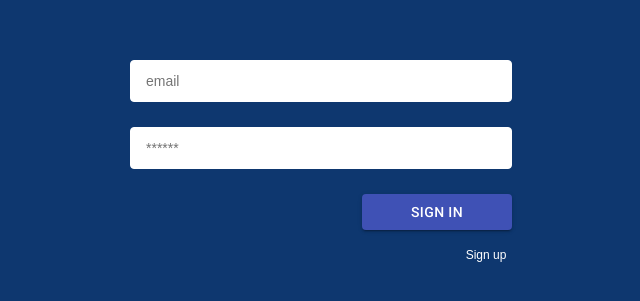
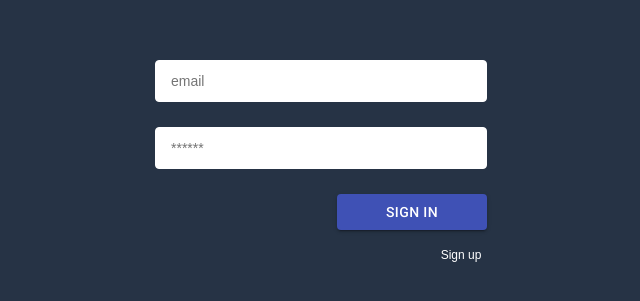
Before and after one commit to VladislavDurden/apaldalv-client, a React (Create React App) app: page / in a window 1280 px wide. Shown: the part 245-546 px from the top of the page, without its empty margins (319-959 px from the left). Built offline with nearby package versions, Linux system fonts and the light colour scheme.

Commit message:
* update colors them

```diff
--- a/src/common/components/loginPage/loginPage.scss
+++ b/src/common/components/loginPage/loginPage.scss
@@ -1,4 +1,10 @@
-$formWidth: 350px;
+$formWidth: 300px;
+@media(min-width: 400px) {
+  $formWidth: 350px;
+}
+$chooseFormMargin: -($formWidth - 20);
+$mainColor: #263345;
+$extraColor: #C9C783;
 
 .login-page {
   display: flex;
@@ -8,7 +14,7 @@ $formWidth: 350px;
   width: 100%;
   height: 100vh;
   overflow: hidden;
-  background: #0E376F;
+  background: $mainColor;
 
   .choose-form {
     color: #ffffff;
@@ -16,7 +22,7 @@ $formWidth: 350px;
     background: none;
     border: none;
     padding: 3px;
-    margin-right: -330px;
+    margin-right: $chooseFormMargin;
     font-size: 12px;
   }
 
@@ -26,7 +32,7 @@ $formWidth: 350px;
   }
 
   .choose-form:hover {
-    color: #cf96ff;
+    color: $extraColor;
   }
 
   .login-form {
```
